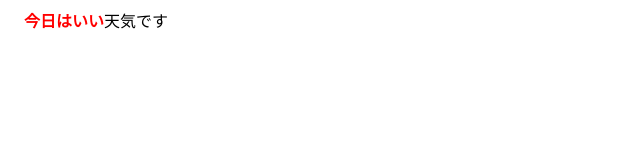
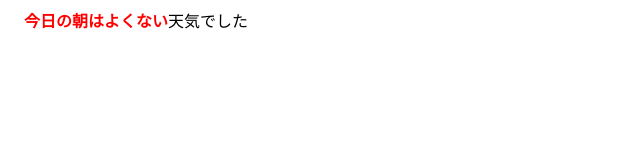
Before and after one commit to 251205123-creator/20260427, a plain HTML site: page index.html in a window 1280 px wide. Shown: the whole page, without its empty margins (0-640 px from the left). Drawn offline with Linux system fonts and the light colour scheme.

Commit message:
Update index.html

```diff
--- a/index.html
+++ b/index.html
@@ -5,6 +5,6 @@
       <title>タイトル</title>
     </head>
     </body>
-    　<strong style="color: red;">今日はいい</strong>天気です
+    　<strong style="color: red;">今日の朝はよくない</strong>天気でした
     </body>
   </html>
```
